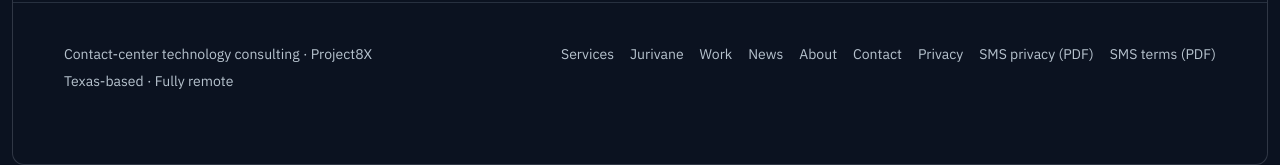
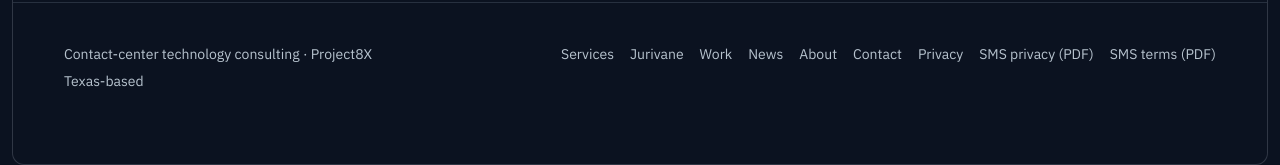
Before and after one commit to oehamilton/project8x, a React (Vite) app in the folder project8x-website/: page /admin in a window 1280 px wide. Shown: the part 623-788 px from the top of the page. Built offline with nearby package versions, Linux system fonts and the light colour scheme.

Commit message:
Footer: remove 'Fully remote'

```diff
--- a/project8x-website/src/Footer.jsx
+++ b/project8x-website/src/Footer.jsx
@@ -6,7 +6,7 @@ function Footer() {
       <div className="sd-footer-inner">
         <div className="sd-footer-meta">
           <p>Contact-center technology consulting · Project8X</p>
-          <p>Texas-based · Fully remote</p>
+          <p>Texas-based</p>
         </div>
         <nav aria-label="Footer">
           <Link to="/CompanyServices">Services</Link>
```
Also changed, not shown: 1 other file (tests, documents, lock files or other folders).
